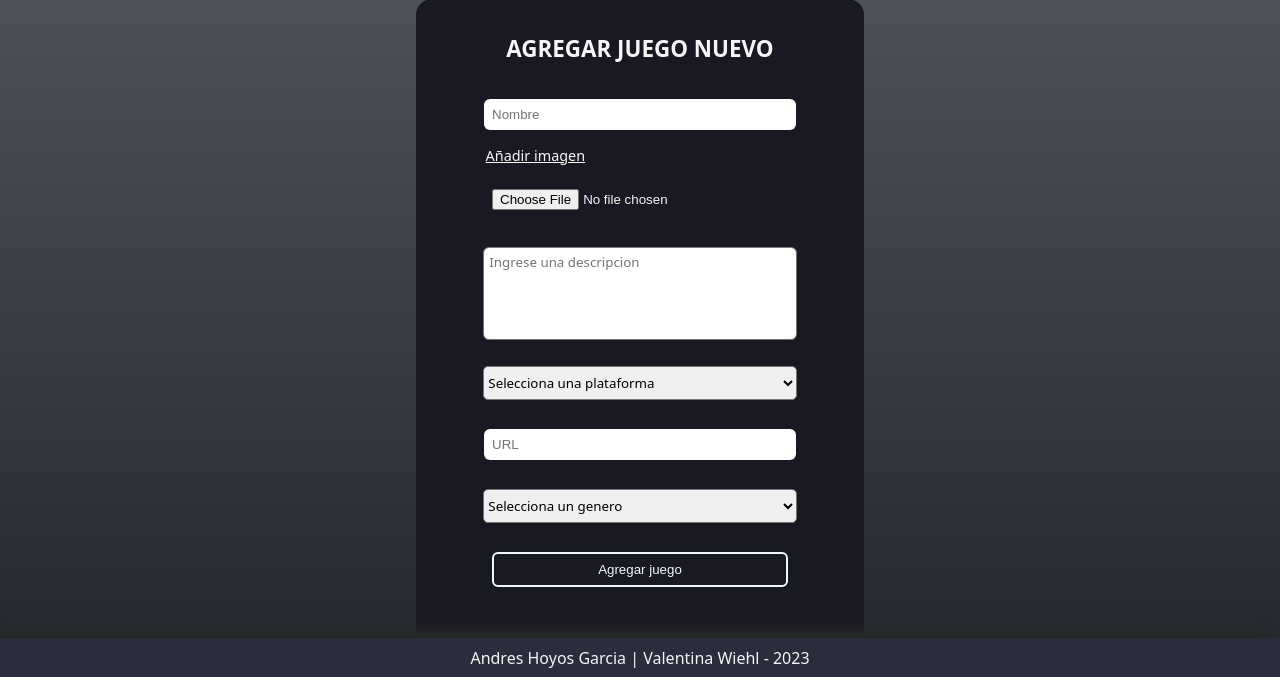
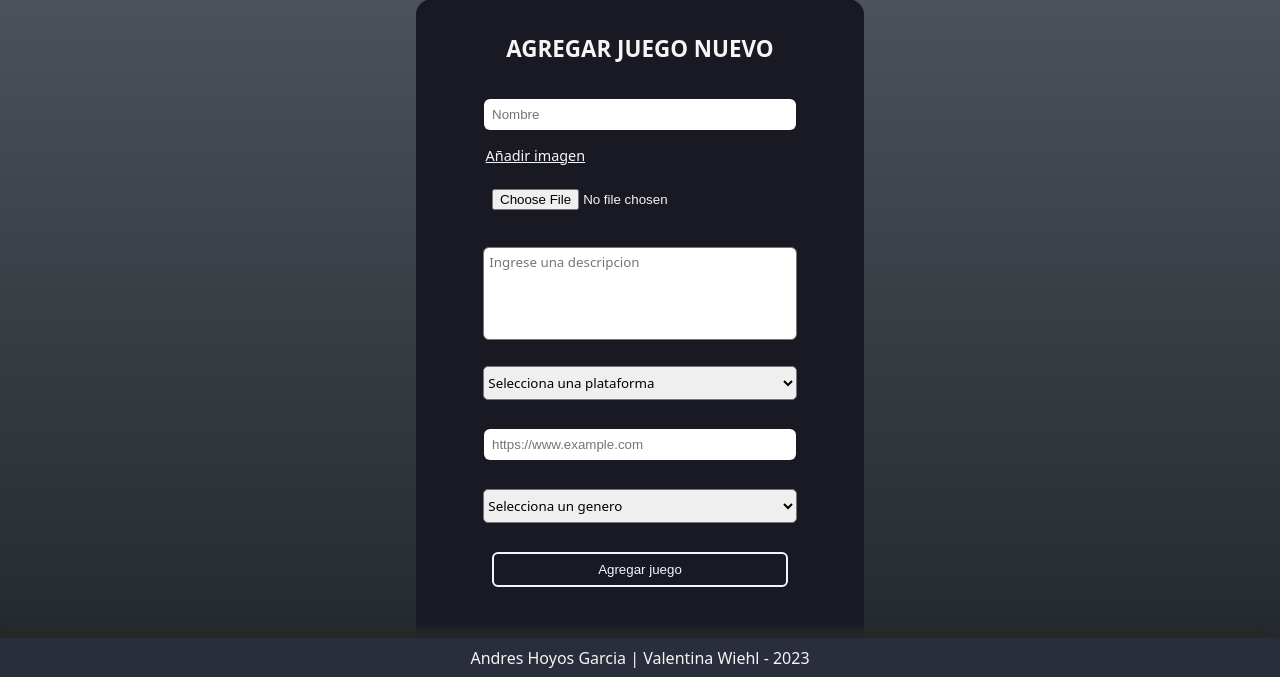
Before and after one commit to wiehl-valentina/tp1-php, a PHP site: page /altaJuego.php in a window 1280 px wide. Shown: the part 122-799 px from the top of the page. Run offline with PHP 8.4, Linux system fonts and the light colour scheme.

Commit message:
modify url placeholder

```diff
--- a/var/www/altaJuego.php
+++ b/var/www/altaJuego.php
@@ -26,7 +26,7 @@
             <option value="3">Mobile</option>
         </select>
 
-        <input type="url" placeholder="URL" name="url" id="url" class="text-type" required>
+        <input type="url" placeholder="https://www.example.com" name="url" id="url" class="text-type" required>
 
         <select id="genero" name="genero">
             <option value="">Selecciona un genero</option>
```
